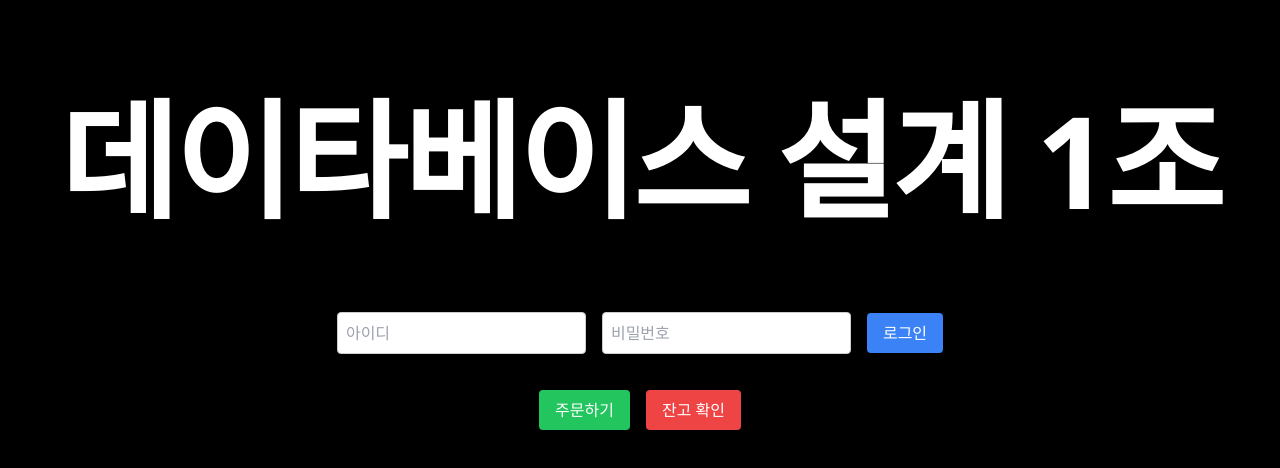
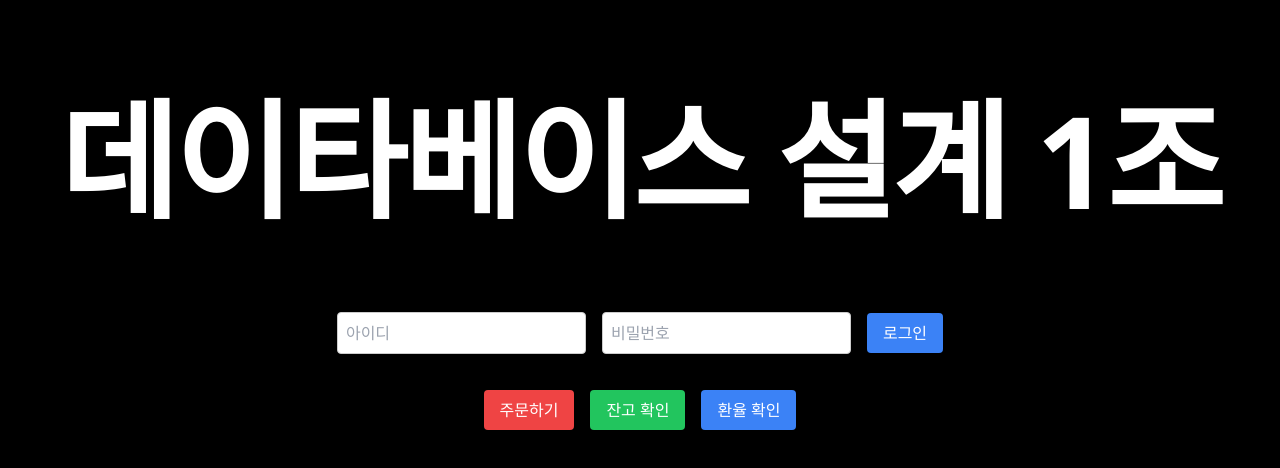
Before and after one commit to polarpolar914/caudbdesign_team_project, a Nuxt app: page / in a window 1280 px wide. Shown: the top 468 px of the page. Built offline with nearby package versions, Linux system fonts and the light colour scheme.

Commit message:
ADD 환율확인 button

```diff
--- a/pages/index.vue
+++ b/pages/index.vue
@@ -15,8 +15,9 @@
 
     <!-- Navigation Buttons -->
     <div class="text-center mt-5">
-      <button @click="goToOrder" class="bg-green-500 text-white p-2">주문하기</button>
-      <button @click="checkBalance" class="bg-red-500 text-white p-2">잔고 확인</button>
+      <button @click="goToOrder" class="bg-red-500 text-white p-2">주문하기</button>
+      <button @click="checkBalance" class="bg-green-500 text-white p-2">잔고 확인</button>
+      <button @click="checkExchangeRate" class="bg-blue-500 text-white p-2">환율 확인</button>
     </div>
   </div>
 </template>
@@ -26,11 +27,15 @@ export default {
     goToOrder() {
       console.log('Redirecting to order page');
       // trading.vue로 이동
-      this.$router.push({ name: 'trading' }); // 또는 적절한 라우트 이름으로 변경
+      this.$router.push({ name: 'trading' });
     },
     checkBalance() {
       console.log('Checking balance');
-      // 잔고 확인 로직 추가
+      this.$router.push({ name: 'balance' });
+    },
+    checkExchangeRate() {
+      console.log('Checking exchange rate');
+      this.$router.push({ name: 'exchange_rate' });
     }
   }
 }
```
